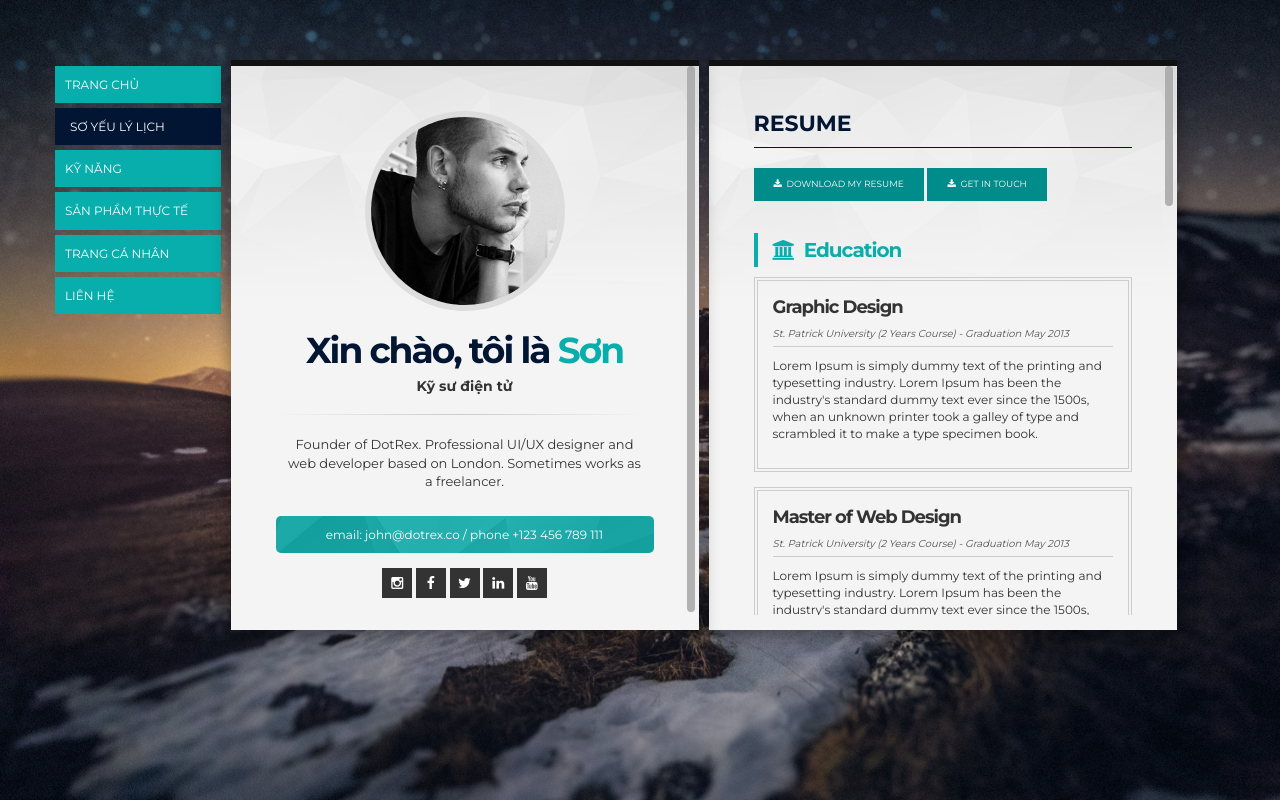
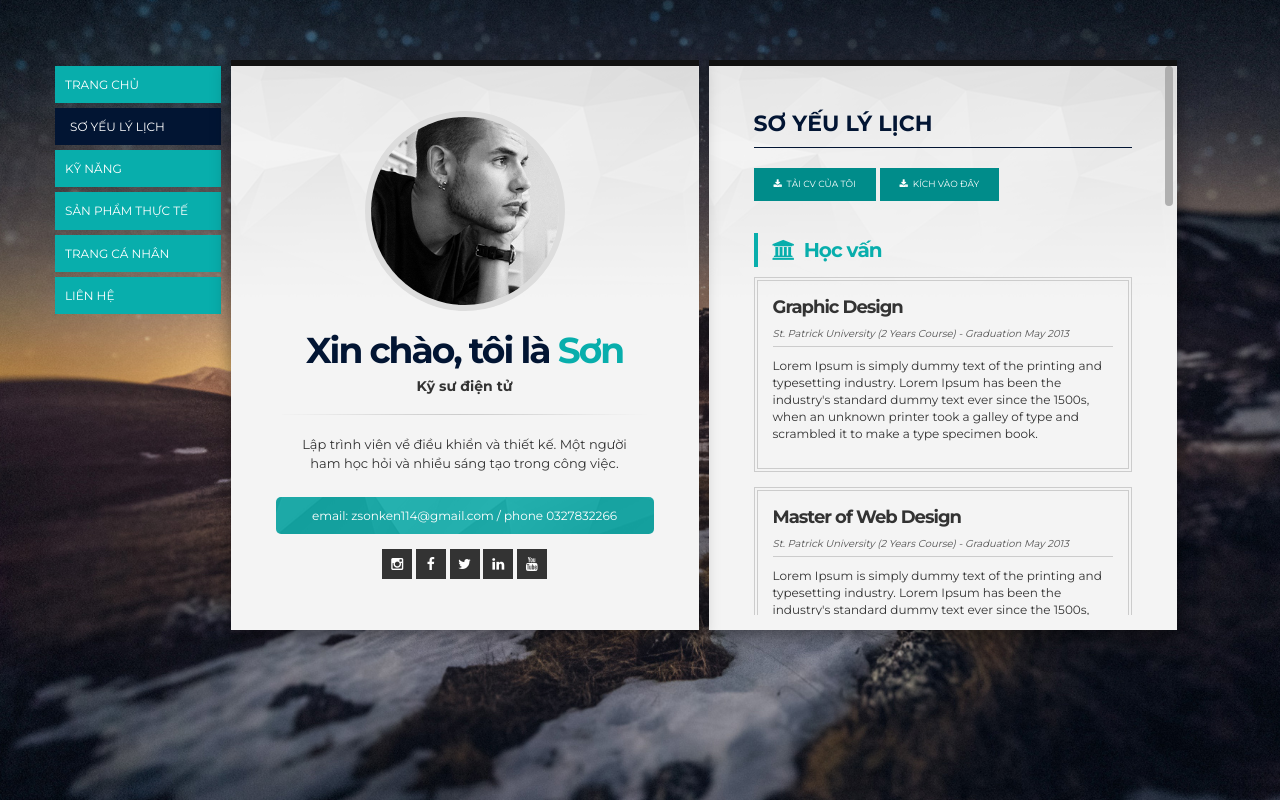
Before and after one commit to nguyenvansoncv/nguyenvansoncv.github.io, a plain HTML site: page index.html in a window 1280 px wide. Both pictures are taken after a click on the link "SƠ YẾU LÝ LỊCH". Drawn offline with Linux system fonts and the light colour scheme; some packages are replaced by stand-ins of ours; grey boxes are pictures that could not be loaded.

Commit message:
sua trang

```diff
--- a/index.html
+++ b/index.html
@@ -7,7 +7,7 @@
 <meta charset="utf-8">
 <meta http-equiv="X-UA-Compatible" content="IE=edge">
 <meta name="viewport" content="width=device-width, initial-scale=1">
-<title>Sơn Nguyễn- Web Designer and Front-end Developer</title>
+<title>Sơn Nguyễn- Lập trình và thiết kế</title>
 
 <!-- Favicons
 ================================================== -->
@@ -56,7 +56,7 @@
     </div>
     <!-- /Edit With Your Name -->
     <!-- Edit With Your Job -->
-    <p class="loader-job" id="loader-job">Web Designer & Web Developer</p>
+    <p class="loader-job" id="loader-job">Lập trình và thiết kế</p>
     <!-- /Edit With Your Job -->
   </div>
 </div>
@@ -121,14 +121,14 @@
 				<!-- Description Text -->
 				<hr class="hr1">
 				<div class="vcard-profile-description-text">
-					<p>Founder of DotRex. Professional UI/UX designer and web developer based on London. Sometimes works as a freelancer.</p>
+					<p>Lập trình viên về điều khiển và thiết kế. Một người ham học hỏi và nhiều sáng tạo trong công việc.</p>
 				</div>
 				<!--/ Description Text -->
 				<!-- Description feature -->
 				<div class="vcard-profile-description-feature">
 					<!-- item -->
 					<div class="vcard-profile-description-ft-item">
-						<p>email:  john@dotrex.co / phone +123 456 789 111</p>
+						<p>email: zsonken114@gmail.com / phone 0327832266</p>
 					</div>
 					<!-- item -->
 				</div>
@@ -156,21 +156,21 @@
 			<!-- SECTION: Education -->
 			<div class="section-education">
 				<!-- Section title -->
-	            <h2 class="section-title">Resume</h2>
+	            <h2 class="section-title">Sơ yếu lý lịch</h2>
 	            <!-- /Section title -->
 
 	            <!-- Buttons -->
 	            <div class="resume-buttons header-page-buttons">
 	            	<!-- Download CV button -->
-					<a href="#" class="btn btn-default btn-default2"><i class="fa fa-download"></i>&nbsp; Download my resume</a>
+					<a href="#" class="btn btn-default btn-default2"><i class="fa fa-download"></i>&nbsp; Tải CV của tôi</a>
 	            	<!-- /Download CV button -->
 	            	<!-- Get in Touch button -->
-					<a href="#page-contact" class="btn btn-default btn-default2 link-page"><i class="fa fa-download"></i>&nbsp;  Get in Touch</a>
+					<a href="#page-contact" class="btn btn-default btn-default2 link-page"><i class="fa fa-download"></i>&nbsp;  Kích vào đây</a>
 	            	<!-- /Get in Touch button -->
 	            </div>
 	            <!-- /Buttons -->
 
-				<h2 class="section-title2"><i class="fa fa-university"></i>&nbsp; Education</h2>
+				<h2 class="section-title2"><i class="fa fa-university"></i>&nbsp; Học vấn</h2>
 
 	            <!-- Resume Item -->
 				<div class="resume-item">
```
